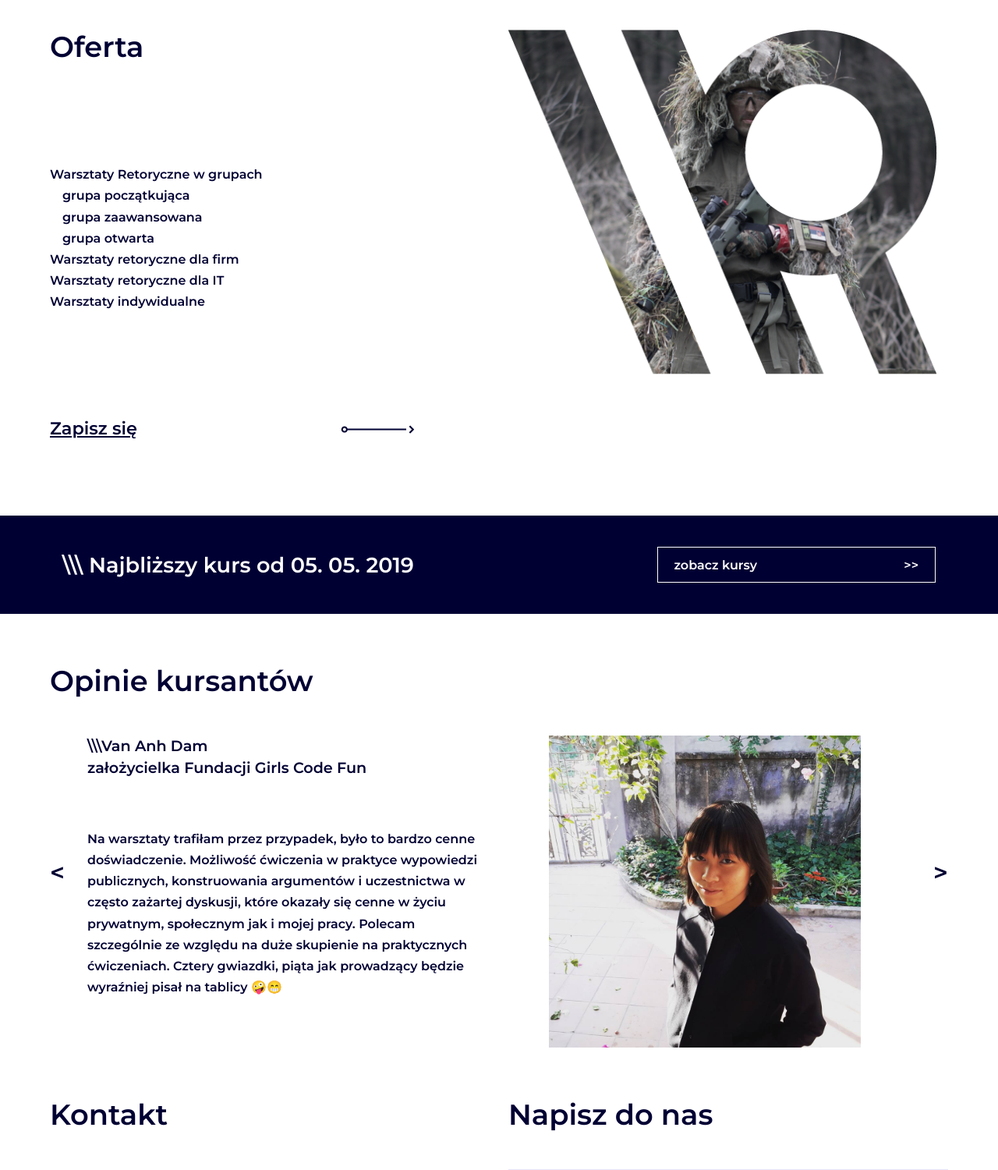
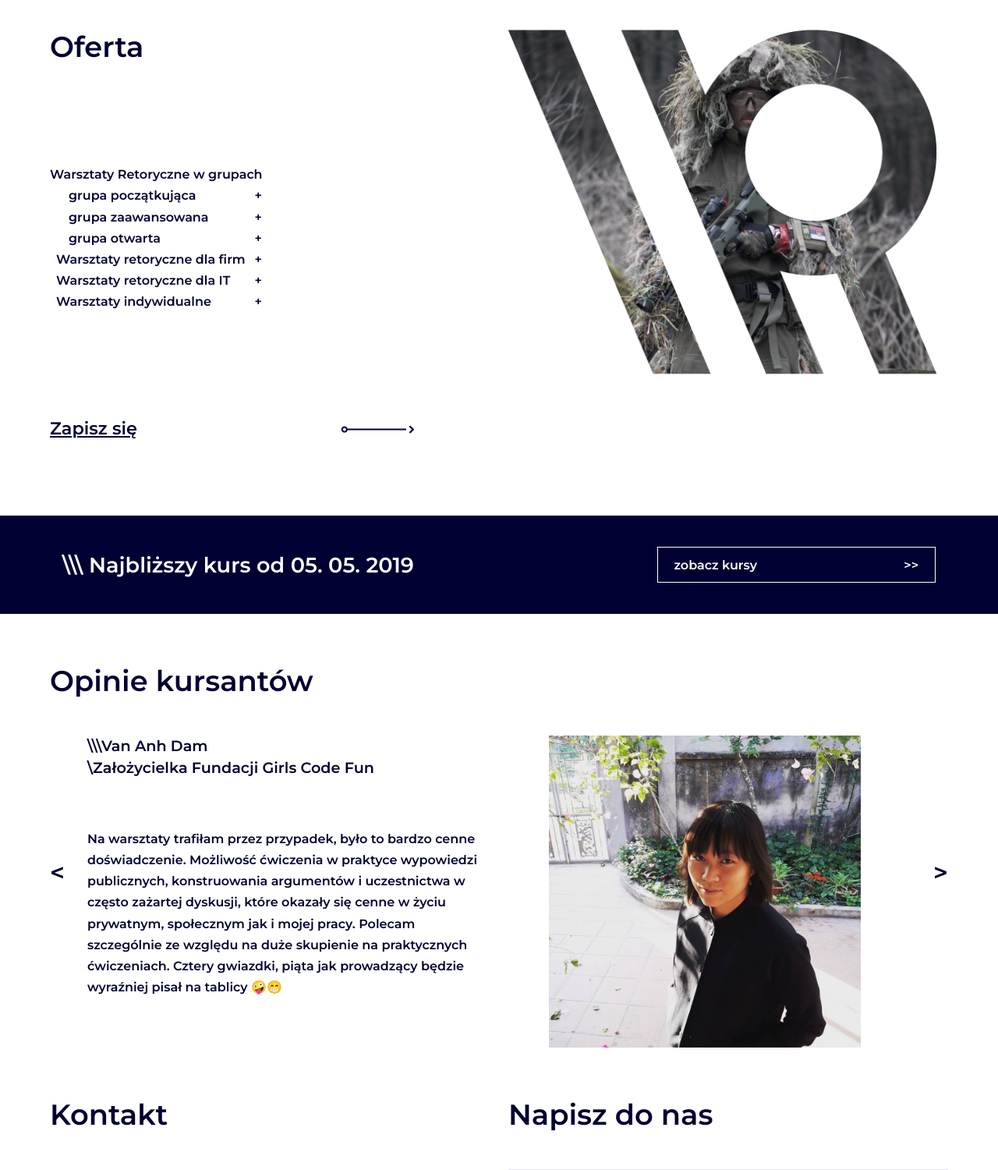
Before and after one commit to Mkomarr/WR--warsztaty-retoryczne, a PHP site: page / in a window 1280 px wide. Shown: the part 4760-6260 px from the top of the page at 78% size. Run offline with PHP 8.4, Linux system fonts and the light colour scheme.

Commit message:
paddings, add position in menu, add + in offer

```diff
--- a/index.html
+++ b/index.html
@@ -18,6 +18,7 @@
         <div class="dropdown-icon">&#9776;</div>
          <ul class="top-menu">
             <li><a id="kursy-nav" href="">kursy</a></li>
+            <li><a id="opinions-nav" href="">opinie</a></li>
             <li><a id="kontakt-nav" href="">kontakt</a></li>
             <li><a href="https://www.facebook.com/warsztatyretoryczne/" target="_blank">fb</a></li>
             <li><a href="https://www.linkedin.com/in/dominik-mazur-4a077bb3/" target="_blank">li</a></li>
@@ -122,7 +123,7 @@
                 <li>Warsztaty Retoryczne w grupach</li>
                  <ul class="group-lvls">
                     <li class="collapse li-basic">grupa początkująca</li>
-                    <div class="basic-details">
+                        <div class="basic-details">
                              <p>Data: xx xx xx, godzina 18.00 <br />
                                 Miejsce: ul. Nowy Świat<br />
                                 Czas trwania: ok 2,5 h (razem 20h kursu)<br />
@@ -150,17 +151,17 @@
                         </div>
                     <li class="collapse">grupa otwarta</li>
                  </ul>
-                <li class="collapse li-companies">Warsztaty retoryczne dla firm</li>
+                <li class="collapse li-companies ul-short-li">Warsztaty retoryczne dla firm</li>
                     <div class="for-companies">
                         <p>Są to Warsztaty, których zakres tematyczny oraz rodzaj nabywanych umiejętności jest dostosowywany do potrzeb klienta biznesowego.</p>
 
                         <p>Mogą dotyczyć kwestii prezentacji idei i produktów, pomysłów, prowadzenia rozmów przez działy HR, rozbrajania “złej atmosfery”, tłumaczenia zawiłych kwestii technicznych, komunikacji korporacyjnej, prowadzenia rozmów i negocjacji, działania w sytuacjach kryzysowych, rozpoznawania intencji, rozróżniania potrzeb deklarowanych od faktycznych i wiele wiele innych. Wszystko co się mieści w zakresie komunikacji przedsiębiorstwa.</p>
                     </div>
-                <li class="collapse li-IT">Warsztaty retoryczne dla IT</li>
+                <li class="collapse li-IT ul-short-li">Warsztaty retoryczne dla IT</li>
                     <div class="IT-details">
                         <p>Warsztaty przeznaczone osób oraz firm z branży IT, a w szczególności uwzględniające kwestie tłumaczenia zawiłych kwestii technicznych dla laików, używania mowy korzyści, prezentowana danych i trendów, prezentacji idei i pomysłów. Jak również skupiające się na komunikacji między pracownikami, rozbrajania “złej atmosfery”, komunikowania potrzeb i rozwiązań, a także przemów okolicznościowych i chwalenia. Zakres do dostosowania do potrzeb wynikających ze specyfiki i kultury pracy zamawiającego.</p>
                     </div>
-                <li class="collapse li-one-to-one">Warsztaty indywidualne</li>
+                <li class="collapse li-one-to-one ul-short-li">Warsztaty indywidualne</li>
                     <div class="one-to-one">
                         <p>Warsztaty skierowane do osób, które potrzebują pomocy z rozwiązaniem konkretnych problemów komunikacyjnych lub potrzebujące mentoringu w zakresie przemówień i debat. Zakres jest dostosowany do indywidualnych potrzeb klienta i może on obejmować: przygotowanie do wystąpień, prezentacji, komunikacji z mediami, radzenie sobie ze stresem, analizą źródeł czy radzeniem sobie z zaistniałą sytuacją kryzysową.</p>
                     </div>
@@ -184,19 +185,19 @@
         </div>
       </section>
 <!-- testimonials -->
-      <article class="article-set testimonials">
+      <article class="article-set testimonials"  id="opinions">
         <div class="slider">
                 <div class="left-arrow"><</div>
                 <div class="right-arrow">></div>
         <h2>Opinie kursantów</h2>
          <div class="carousel">
              <section class="testimonial">
-              <h3>\\\Van Anh Dam<br/>założycielka Fundacji Girls Code Fun</h3>
+              <h3>\\\Van Anh Dam<br/>\Założycielka Fundacji Girls Code Fun</h3>
               <p>Na warsztaty trafiłam przez przypadek, było to bardzo cenne doświadczenie. Możliwość ćwiczenia w praktyce wypowiedzi publicznych, konstruowania argumentów i uczestnictwa w często zażartej dyskusji, które okazały się cenne w życiu prywatnym, społecznym jak i mojej pracy. Polecam szczególnie ze względu na duże skupienie na praktycznych ćwiczeniach. Cztery gwiazdki, piąta jak prowadzący będzie wyraźniej pisał na tablicy 🤪😁</p>
               <img src="img/Van-Anh-Dam.jpg" class="mobile-hidden" />
           </section>
           <section class="testimonial">
-              <h3>\\\Aleksander Foks<br/> \Social Media & Content Marketing & New Business experienced</h3>
+              <h3>\\\Aleksander Foks<br/>\Social Media & Content Marketing & New Business experienced</h3>
               <p>Polecam warsztaty prowadzone przez Dominika! Sama praktyka, indywidualne podejście, brak pustego kołczowania, półśrodków ("złóż rączki do piramidki i jakoś to będzie") czy "szkolenia dla samego szkolenia się". Poza benefitami czysto merytorycznymi, dyskusje prowadzone na WR poszerzają horyzonty i zabijają ćwieka, w pozytywnym tego słowa znaczeniu.</p>
               <img src="img/Aleksander-Foks.jpg" class="mobile-hidden" />
           </section>
@@ -211,17 +212,17 @@
               <img src="img/Rafal-Momot.jpg" class="mobile-hidden" />
           </section>
           <section class="testimonial">
-              <h3>\\\Paweł Mańkowski<br/>\ broker ubezpieczeniowy Benefit Solution Sp. z o.o.</h3>
+              <h3>\\\Paweł Mańkowski<br/>\broker ubezpieczeniowy Benefit Solution Sp. z o.o.</h3>
               <p class="short-testimonial">Warsztaty wzmocniły moje kompetencje z negocjacji, nauczyłem się kontrolować stres podczas prezentacji biznesowych, a jako bonus – dzięki kursowi potrafię przepraszać bez przepraszania. Polecam!</p>
               <img src="img/Pawel-Mankowski.jpg" class="mobile-hidden" />
           </section>
           <section class="testimonial">
-              <h3>\\\Paweł Ernst<br /> \Prezes Korporacji Akademickiej Aquilonia</h3>
+              <h3>\\\Paweł Ernst<br />\Prezes Korporacji Akademickiej Aquilonia</h3>
               <p class="short-testimonial">Pierwsze szlify w dyskusjach i przemówieniach zdobywałem właśnie tutaj i uważam, że to były najlepiej zainwestowane pieniądze we własny rozwój.</p>
               <img src="img/Paweł-Ernst.jpg" class="mobile-hidden" />
           </section>
           <section class="testimonial">
-            <h3>\\\Natalia Kamińska<br/>XXX XXX</h3>
+            <h3>\\\Natalia Kamińska<br/>\XXX XXX</h3>
             <p>Lorem ipsum dolor sit amet, consectetur adipiscing elit, sed do eiusmod tempor incididunt ut labore et dolore magna aliqua. Ut enim ad minim veniam, quis nostrud exercitation ullamco laboris nisi ut aliquip ex ea commodo consequat. Duis aute irure dolor in reprehenderit in voluptate velit esse cillum dolore eu fugiat nulla pariatur.</p>
             <img src="img/Natalia-Kaminska.jpg" class="mobile-hidden" />
         </section>
@@ -233,11 +234,11 @@
           </section>
           <section class="testimonial">
               <h3>\\\Piotr Jakubiak<br/>\Senior Associate BI Consultant at Microstrategy</h3>
-              <p>WR to doskonały sposób na poprawę swojej umiejętności wystąpień publicznych, organizacje myśli pod presją czasu/publiki i zyskanie doświadczenia w dyskusjach lub debatach. Zajęcia pokazują że retoryka nie jest umiejętnością wrodzona, tylko czymś co można wyćwiczyć systematycznym treningiem. Zdecydowanie polecam każdemu, nie tylko w celach zawodowych, się również jako po prostu świetną rozrywkę.</p>
+              <p>WR to doskonały sposób na poprawę swoich umiejętności w zakresie wystąpień publicznych, organizację myśli pod presją czasu/publiki i zyskanie doświadczenia w dyskusjach lub debatach. Zajęcia pokazują, że retoryka nie jest umiejętnością wrodzoną, tylko czymś, co można wyćwiczyć systematycznym treningiem. Zdecydowanie polecam każdemu, nie tylko w celach zawodowych, ale również jako po prostu świetną rozrywkę.</p>
               <img src="img/Piotr-Jakubiak.jpg" class="mobile-hidden" />
           </section>
           <section class="testimonial">
-            <h3>\\\Marta Komar<br/>Digital Marketing & E-commerce Manager</h3>
+            <h3>\\\Marta Komar<br/>\Digital Marketing & E-commerce Manager</h3>
             <p class="short-testimonial">Warsztaty Retoryczne to świetna okazja do przetrenowania wszelkiego rodzaju wystąpień publicznych w kontrolowanych i komfortowych warunkach. Każde zajęcia to maksymalna dawka praktycznego treningu z optymalną ilością wiedzy oraz konkretnym feedbackiem.</p>
             <img src="img/Marta-Komar.jpg" class="mobile-hidden" />
         </section>
--- a/main.css
+++ b/main.css
@@ -326,7 +326,9 @@ h3 {
 }
 
 .offer ul li.collapse {
-    max-width: 20rem;
+    max-width: 16.5rem;
+    position: relative;
+    padding: 0 .5rem;
 }
 
 .offer ul li.collapse:hover,
@@ -335,8 +337,19 @@ h3 {
     background-color: #000033;
 }
 
+.offer ul li.collapse::after {
+    content: "+";
+    position: absolute;
+    right: 0;
+    padding: 0 .5rem;
+}
+
 .offer img {
     max-width: 550px;
+}
+
+.offer ul li.ul-short-li {
+    max-width: 17.5rem;
 }
 /* ----- details ----- */
 
--- a/main.js
+++ b/main.js
@@ -30,6 +30,13 @@ $().ready (function () {
 	$('#kursy-nav').click (function (event){
 		event.preventDefault();
 		let goTop = $('#kursy').offset().top-150;
+		$("html, body").animate({
+			scrollTop: goTop
+		}, 500);
+    });
+	$('#opinions-nav').click (function (event){
+		event.preventDefault();
+		let goTop = $('#opinions').offset().top-150;
 		$("html, body").animate({
 			scrollTop: goTop
 		}, 500);
```
